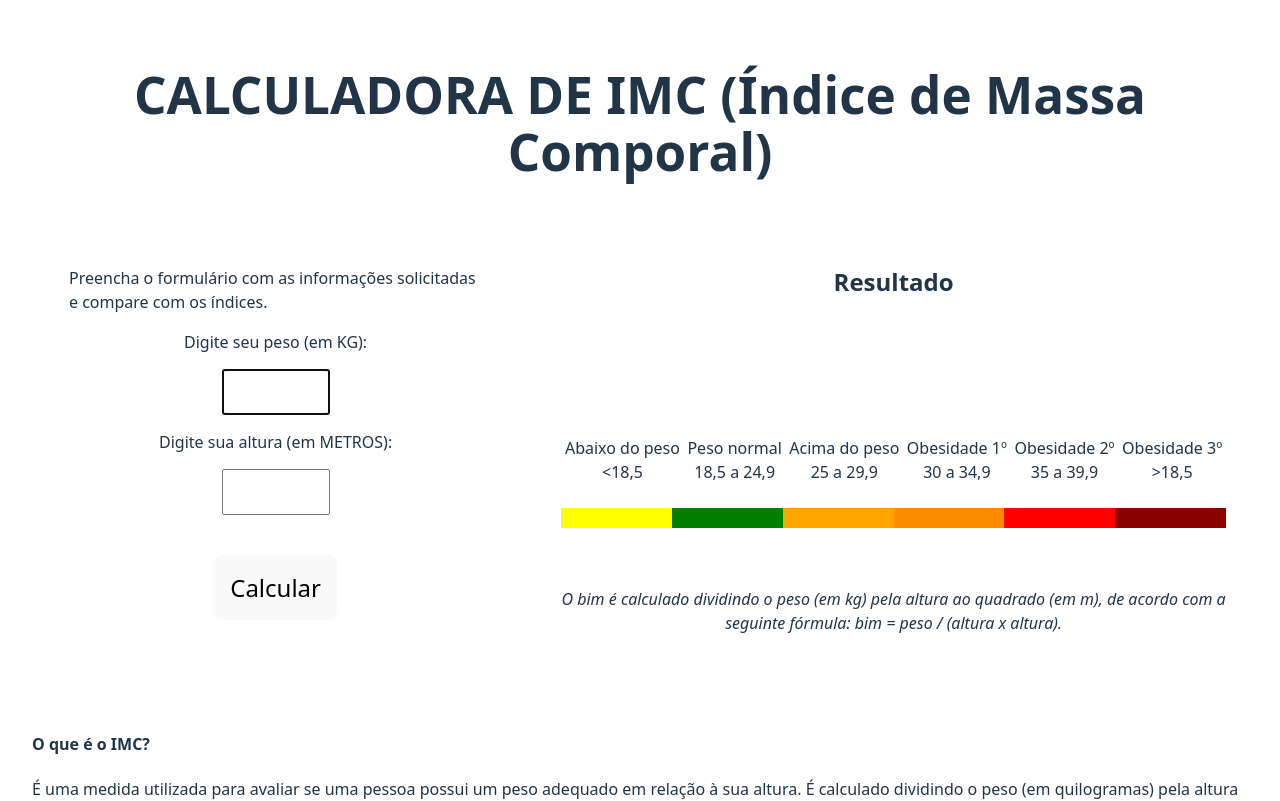
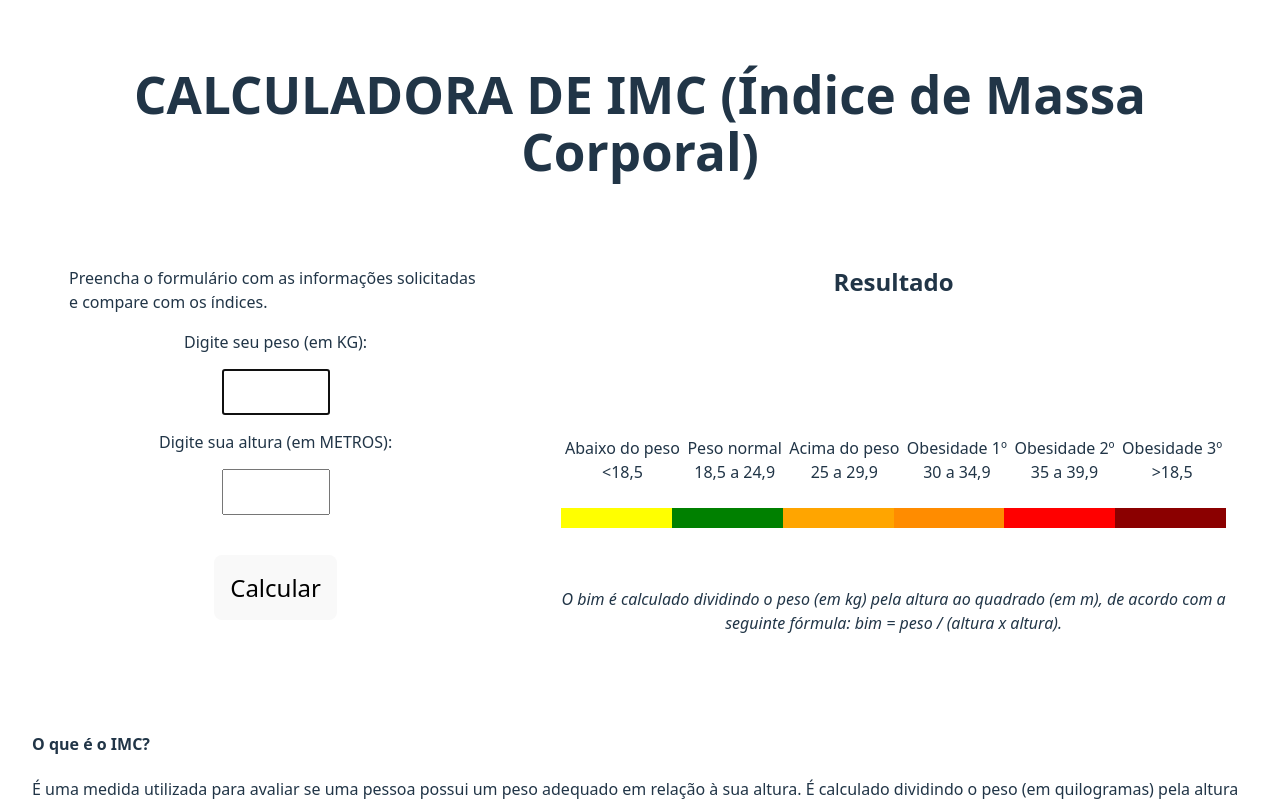
Before and after one commit to victorsvieira/Front-end-projects-BIM-Calculator-v2, a React (Vite) app: page / in a window 1280 px wide. Shown: the top 801 px of the page. Built offline with nearby package versions, Linux system fonts and the light colour scheme.

Commit message:
Fixed typo

```diff
--- a/src/App.jsx
+++ b/src/App.jsx
@@ -12,7 +12,7 @@ function App() {
   return (
     <>
       <div className='Homepage'>
-        <h1>CALCULADORA DE IMC (Índice de Massa Comporal)</h1>
+        <h1>CALCULADORA DE IMC (Índice de Massa Corporal)</h1>
         <Calculator />
         <ExtraInfo />
 
```
